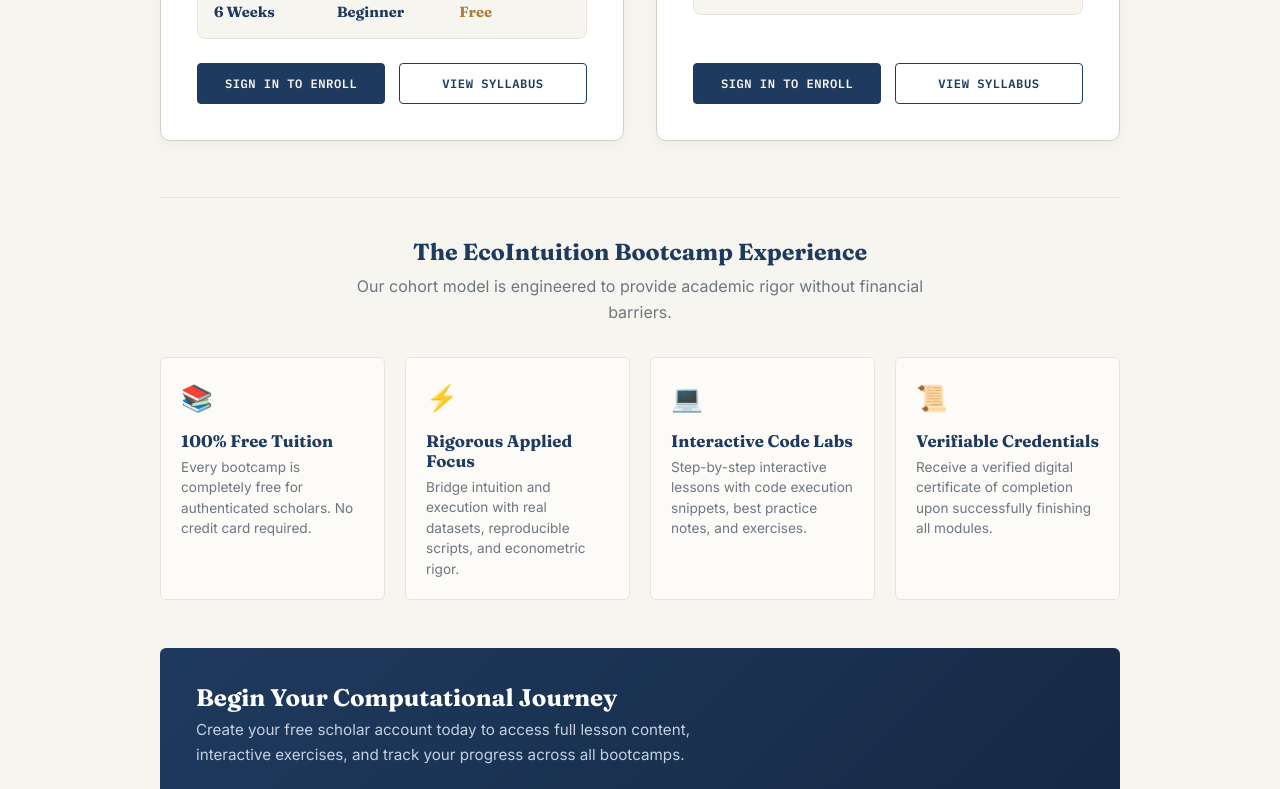
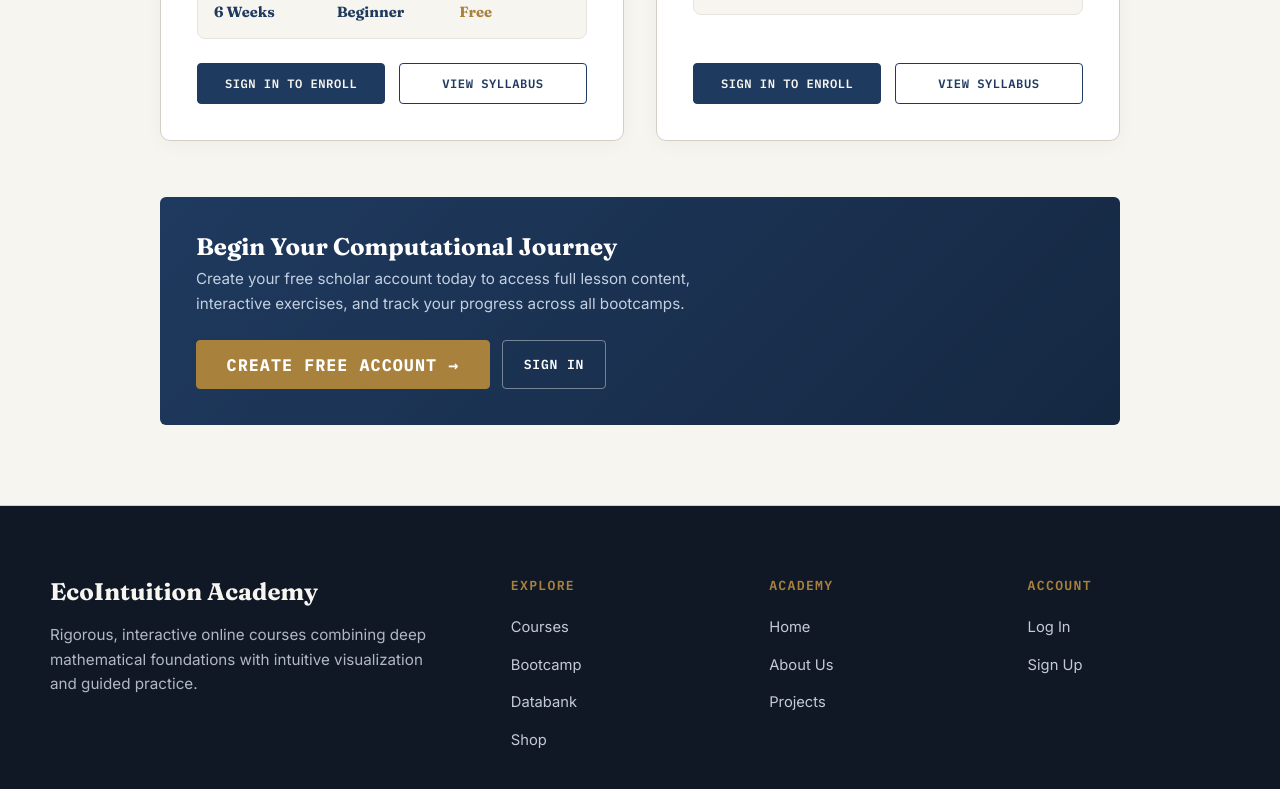
Before and after one commit to Ridwan805/Test, a React (Vite) app in the folder frontend/: page /bootcamp in a window 1280 px wide. Shown: the part 684-1473 px from the top of the page. Built offline with nearby package versions, Linux system fonts and the light colour scheme; no server answers.

Commit message:
fix: remove The EcoIntuition Bootcamp Experience section from Bootcamp page

```diff
--- a/frontend/src/pages/Bootcamp.jsx
+++ b/frontend/src/pages/Bootcamp.jsx
@@ -235,38 +235,7 @@
         })}
       </div>
 
-      {/* The EcoIntuition Bootcamp Experience Section */}
-      <section className="bootcamp-perks-section">
-        <h3 className="sub-heading" style={{ textAlign: 'center', marginBottom: '0.5rem' }}>
-          The EcoIntuition Bootcamp Experience
-        </h3>
-        <p style={{ textAlign: 'center', maxWidth: '600px', margin: '0 auto 2rem auto', color: 'var(--color-muted)' }}>
-          Our cohort model is engineered to provide academic rigor without financial barriers.
-        </p>
 
-        <div className="perks-grid">
-          <div className="perk-card">
-            <div className="perk-icon">📚</div>
-            <h4>100% Free Tuition</h4>
-            <p>Every bootcamp is completely free for authenticated scholars. No credit card required.</p>
-          </div>
-          <div className="perk-card">
-            <div className="perk-icon">⚡</div>
-            <h4>Rigorous Applied Focus</h4>
-            <p>Bridge intuition and execution with real datasets, reproducible scripts, and econometric rigor.</p>
-          </div>
-          <div className="perk-card">
-            <div className="perk-icon">💻</div>
-            <h4>Interactive Code Labs</h4>
-            <p>Step-by-step interactive lessons with code execution snippets, best practice notes, and exercises.</p>
-          </div>
-          <div className="perk-card">
-            <div className="perk-icon">📜</div>
-            <h4>Verifiable Credentials</h4>
-            <p>Receive a verified digital certificate of completion upon successfully finishing all modules.</p>
-          </div>
-        </div>
-      </section>
 
       {/* Scholar Bottom Callout */}
       {!user && (
```
